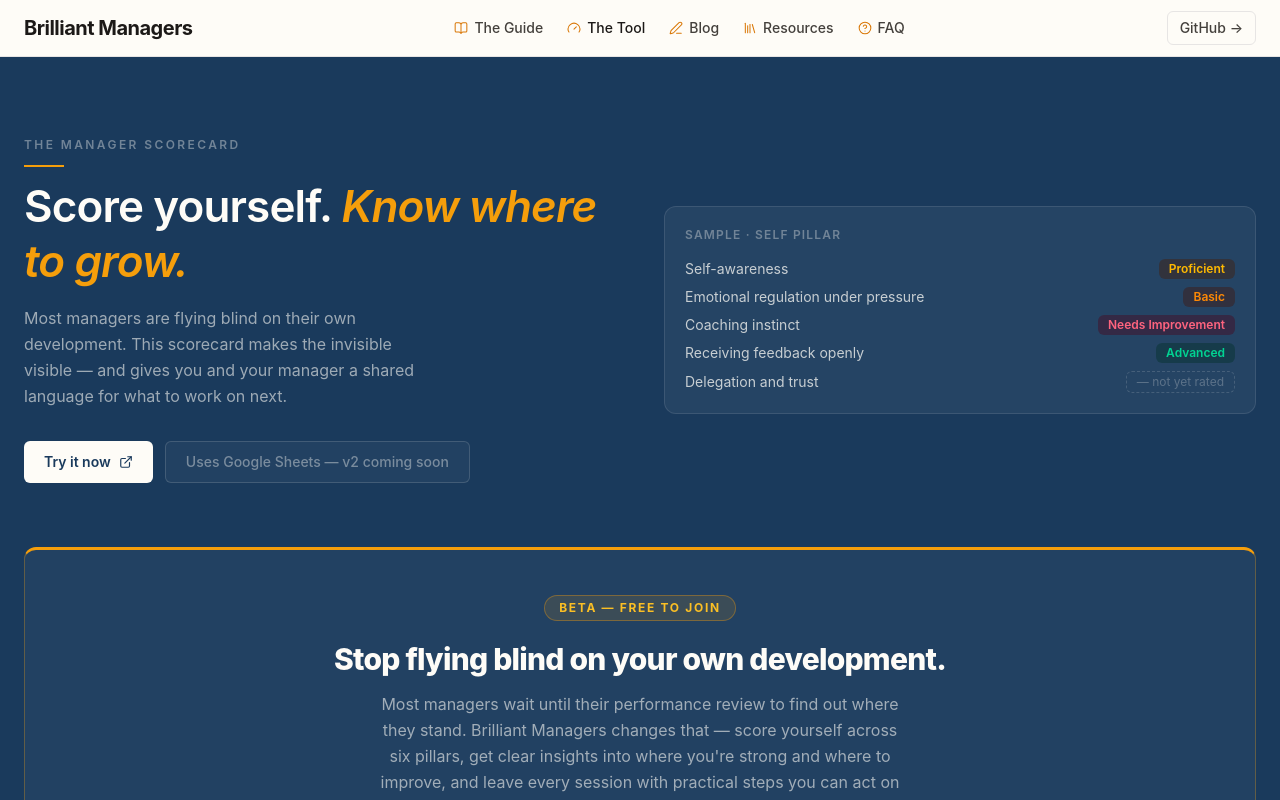
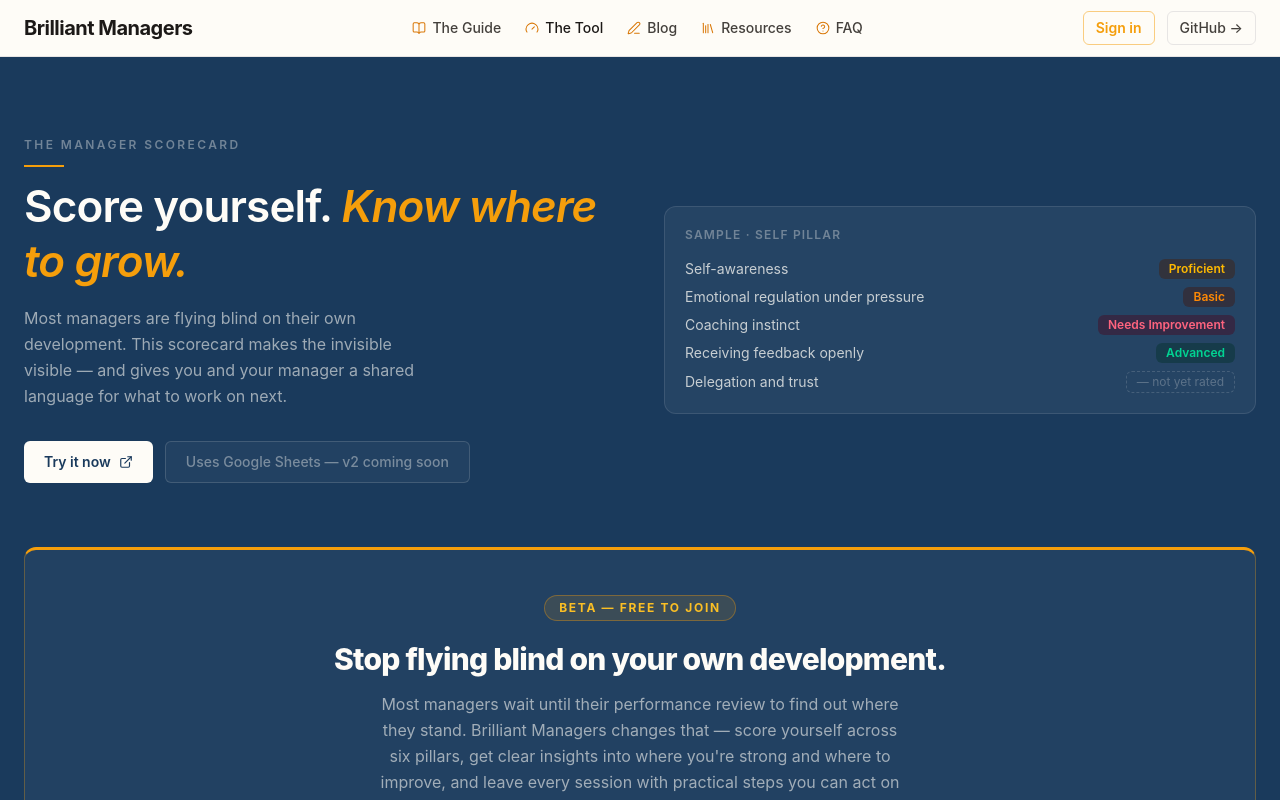
Before and after one commit to terrybrown/brilliantmanagers.info, a Next.js app: page /the-tool in a window 1280 px wide. Shown: the top 800 px of the page. Built offline with nearby package versions, Linux system fonts and the light colour scheme.

Commit message:
feat: add Sign in button to public nav linking to /login

```diff
--- a/components/layout/nav.tsx
+++ b/components/layout/nav.tsx
@@ -64,6 +64,13 @@ export function Nav() {
         <div className="flex items-center gap-3">
           {showToggle && <ThemeToggle />}
           <Link
+            href="/login"
+            className="hidden rounded-md border px-3 py-1.5 text-sm font-semibold md:block"
+            style={{ borderColor: 'rgba(245,158,11,0.5)', color: '#f59e0b' }}
+          >
+            Sign in
+          </Link>
+          <Link
             href={siteConfig.githubUrl}
             target="_blank"
             rel="noopener noreferrer"
```
Also changed, not shown: 1 other file (tests, documents, lock files or other folders).
